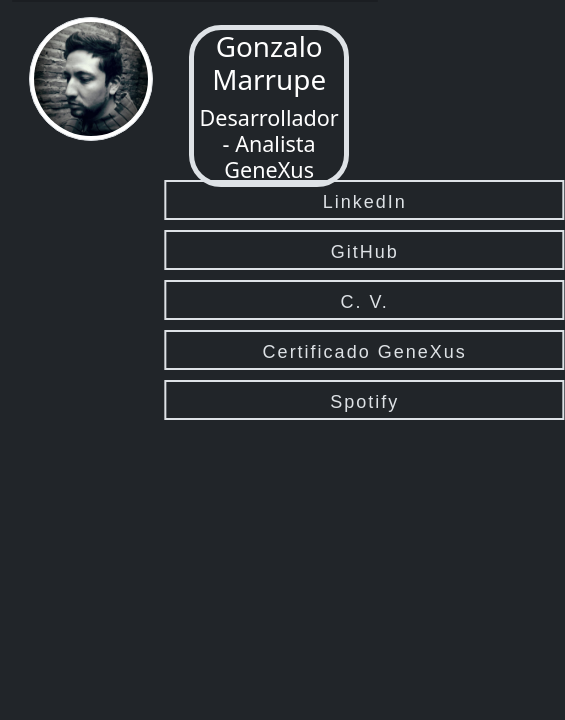
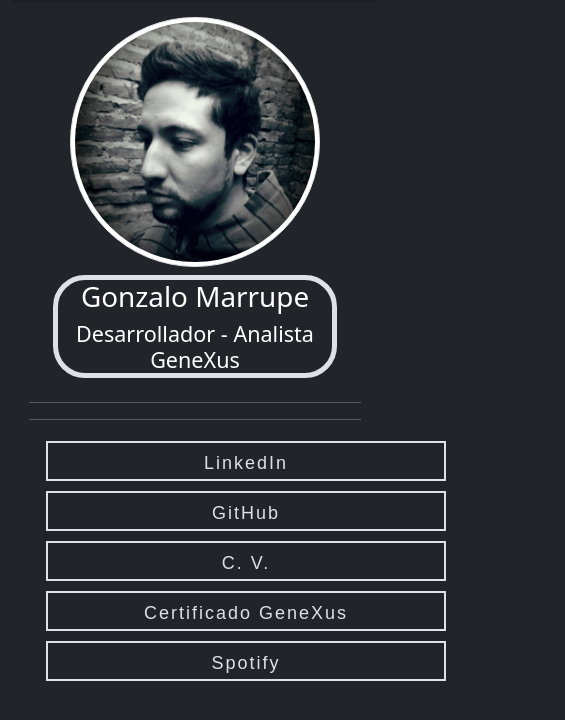
Before and after one commit to gmarrupe/gmarrupe.github.io, a plain HTML site: page index.html in a window 390 px wide. Shown: the whole page, 565 px wide, since content can reach past the window. Drawn offline with nearby package versions, Linux system fonts and the light colour scheme.

Commit message:
Convierto el sitio en responsivo

```diff
--- a/index.html
+++ b/index.html
@@ -5,8 +5,8 @@
     <meta name="viewport" content="width=device-width, initial-scale=1">
     <title>Portada GitHub</title>
     <!--Open Graph-->
-    <meta property=”og:title” content="Mi Curriculum Viate"/>
-    <meta property=”og:description” content="Ingresa a mi Curriculum Viate para conocerme."/>
+    <meta property=”og:title” content="Mi presentación"/>
+    <meta property=”og:description” content="Ingresá para conocerme."/>
     <meta property=”og:image” content="img/H1.jpg" />
     <meta property=”og:type” content=”article” />
     <!-- Bootstrap -->
@@ -20,14 +20,14 @@
                 <!--<img src="img/background_1.png" width="100px" class="card-img" alt="Imagen de fondo">-->
 
                 <div class="card-img-overlay">
-                    <nav style="--bs-breadcrumb-divider: '';" aria-label="breadcrumb">
-                        <div class="row">
-                            <div class="col-5">
+                    <div class="container-fluid">
+                        <div class="row justify-content-center">
+                            <div class="col-auto">
                                 <div id="fotoPerfil">
                                     <img src='img/perfil.jpg' alt='Foto de Perfil' class='img-thumbnail' style='width: 250px; border-radius: 100%;'/>
                                 </div>
                             </div>
-                            <div class="col-7">
+                            <div class="col-xs-12 col-sm-12 col-md-6 col-lg-7">
                                 <nav class="navbar navbar-expand-lg bg-transparent">
                                     <div class="container-fluid">
                                         <div class="col-12 border border-5 rounded-5">
@@ -42,58 +42,46 @@
                                 </nav>
                             </div>
                         </div>
-                    </nav>
-                    <div class="row">
-                        <div class="col-5"></div>
-                        <div class="col-2">
-                            <div class="wrapper">
+
+
+                    </div>
+
+                    <hr class="hr" />
+                    <hr class="hr" />
+
+
+                    <div class="container">
+                        <div class="row justify-content-center">
+                            <div class="col-auto">
                                 <a href="https://www.linkedin.com/in/gonzalo-marrupe/" target=”_blank” class="botones"><span>LinkedIn</span></a>
                             </div>
                         </div>
-                        <div class="col-5"></div>
-                    </div>
 
-                    <div class="row">
-                        <div class="col-5"></div>
-                        <div class="col-2">
-                            <div class="wrapper">
-                                <a href="https://github.com/gmarrupe" target=”_blank”
-                                class="botones"><span>GitHub</span></a>
+                        <div class="row justify-content-center">
+                            <div class="col-auto">
+                                    <a href="https://github.com/gmarrupe" target=”_blank”
+                                    class="botones"><span>GitHub</span></a>
                             </div>
                         </div>
-                        <div class="col-5"></div>
-                    </div>
 
-                    <div class="row">
-                        <div class="col-5"></div>
-                        <div class="col-2">
-                            <div class="wrapper">
+                        <div class="row justify-content-center">
+                            <div class="col-auto">
                                 <a href="#" target=”_blank” class="botones"><span>C. V.</span></a>
                             </div>
                         </div>
-                        <div class="col-5"></div>
-                    </div>
 
-                    <div class="row">
-                        <div class="col-5"></div>
-                        <div class="col-2">
-                            <div class="wrapper">
+                        <div class="row justify-content-center">
+                            <div class="col-auto">
                                 <a href="https://training.genexus.com/es/aprendiendo/certificaciones/tecnicos-certificados" target=”_blank” class="botones"><span>Certificado GeneXus</span></a>
                             </div>
                         </div>
-                        <div class="col-5"></div>
-                    </div>
 
-                    <div class="row">
-                        <div class="col-5"></div>
-                        <div class="col-2">
-                            <div class="wrapper">
+                        <div class="row justify-content-center">
+                            <div class="col-auto">
                                 <a href="https://open.spotify.com/user/gonel14" target=”_blank” class="botones"><span>Spotify</span></a>
                             </div>
                         </div>
-                        <div class="col-5"></div>
                     </div>
-
                 </div>
             </div>
         </div>
```
